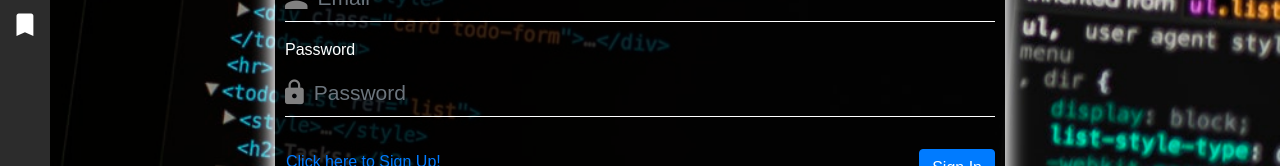
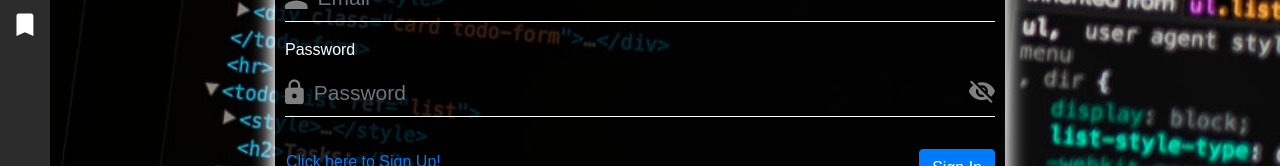
Before and after one commit to CodingDom/Code-Red-, an Angular app: page /login in a window 1280 px wide. Shown: the part 305-471 px from the top of the page. Built offline with nearby package versions, Linux system fonts and the light colour scheme.

Commit message:
Added password visibility

```diff
--- a/src/app/login-component/login.component.html
+++ b/src/app/login-component/login.component.html
@@ -15,7 +15,8 @@
           <label for="inputPassword">Password</label>
           <div class="input-group">
               <span class="input-group-addon"><span class="icon ion-md-lock"></span></span>
-          <input [type]='showPassword ? "text" : "password"' class="form-control" id="inputPassword" placeholder="Password" required>
+              <input [type]='showPassword ? "text" : "password"' class="form-control" id="inputPassword" placeholder="Password" required>
+              <span (click)='togglePassword()' class="input-group-addon"><span [class]='showPassword ? "icon ion-md-eye" : "icon ion-md-eye-off"'></span></span>
           </div>
         </div>
         <!-- <ng-container *ngIf="mode != 'login'"> -->
--- a/src/app/login-component/login.component.ts
+++ b/src/app/login-component/login.component.ts
@@ -25,8 +25,13 @@ import { trigger, state, style, transition, animate } from '@angular/animations'
 })
 export class LoginComponent implements OnInit {
   private mode: string = "login";
+  private showPassword: boolean = false;
 
   constructor() { }
+
+  togglePassword() {
+    this.showPassword = !this.showPassword;
+  }
 
   modeSwitch() {
     this.mode = this.mode == "login" ? "signup" : "login";
```
